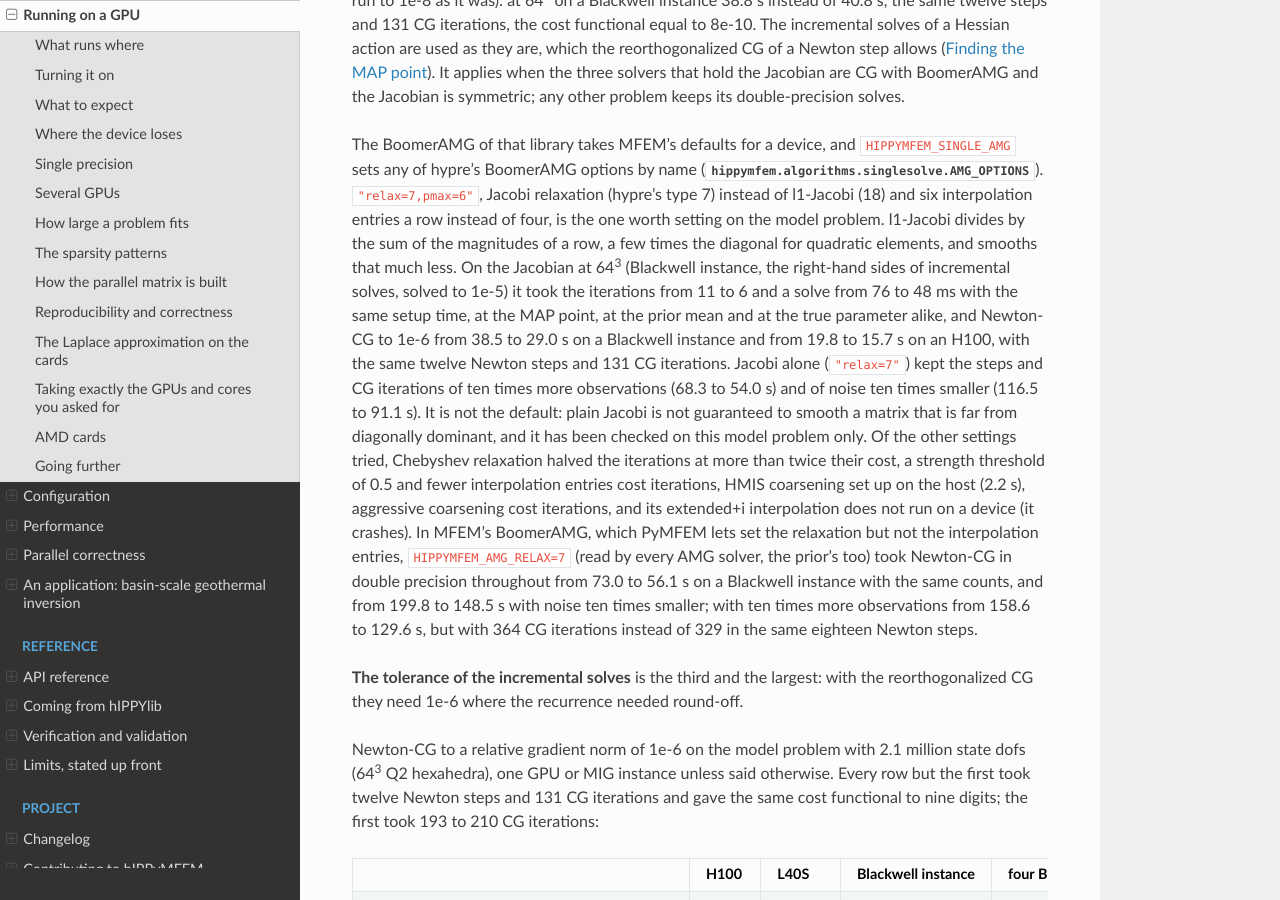
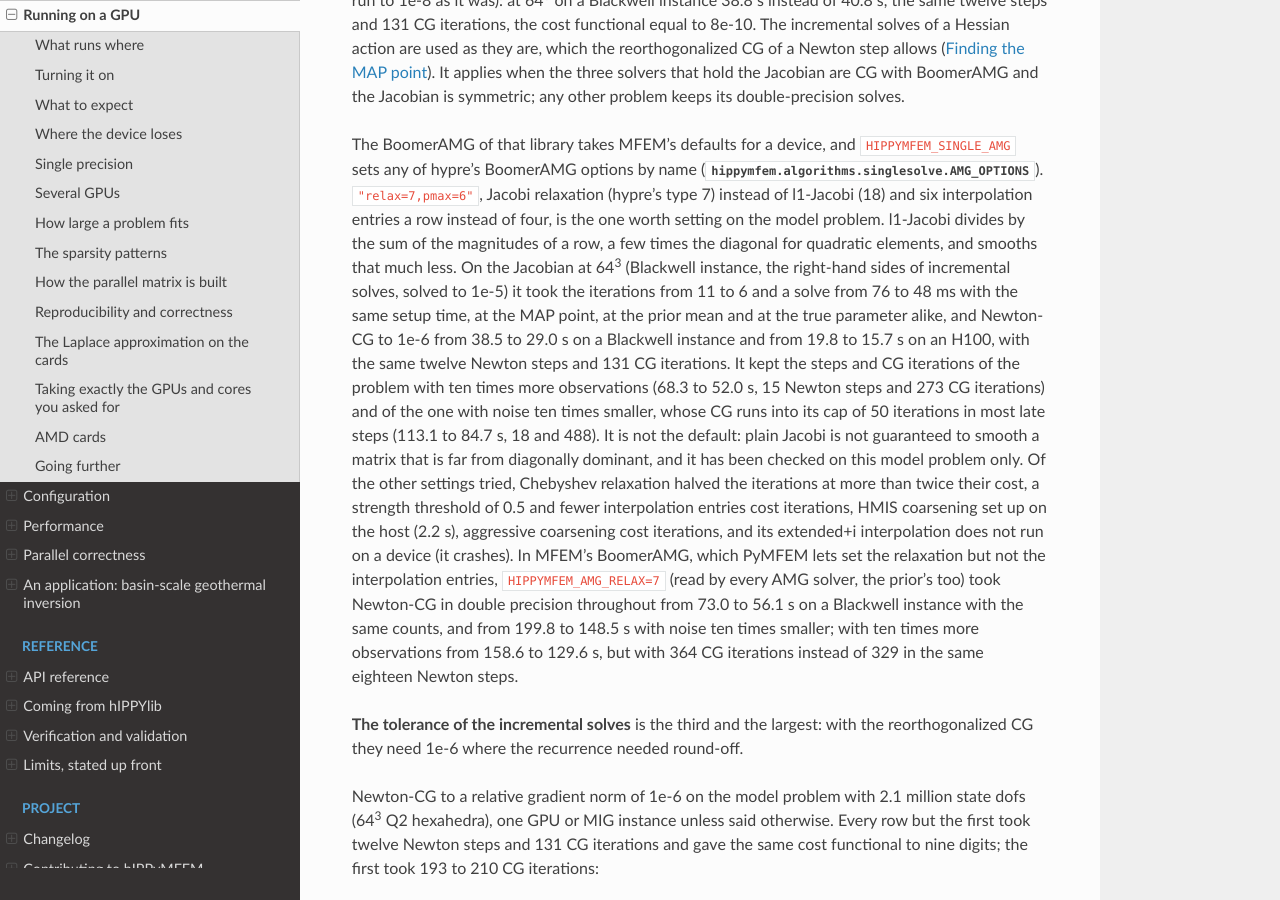
Before and after one commit to hIPPyMFEM/hippymfem, a Sphinx documentation site: the page built from docs/source/guide/gpu.rst, in a window 1280 px wide and 900 px high, scrolled down 7001 px. Built offline with Sphinx 7.4.7 and the Read the Docs theme 3.1.0, drawn with Linux system fonts in a browser that asks for light colours; pages that are not in the unit, such as notebooks, are missing from menus.

Commit message:
Guide: relax=7,pmax=6 on the two other problems
With ten times more observations 68.3 -> 52.0 s (15 Newton, 273 CG both), with
noise ten times smaller 113.1 -> 84.7 s (18 Newton, 488 CG both), one timed
Newton-CG solve after a first on a Blackwell instance.

```diff
--- a/docs/source/guide/gpu.rst
+++ b/docs/source/guide/gpu.rst
@@ -356,9 +356,10 @@ right-hand sides of incremental solves, solved to 1e-5) it took the iterations f
 to 6 and a solve from 76 to 48 ms with the same setup time, at the MAP point, at the
 prior mean and at the true parameter alike, and Newton-CG to 1e-6 from 38.5 to 29.0 s on
 a Blackwell instance and from 19.8 to 15.7 s on an H100, with the same twelve Newton steps
-and 131 CG iterations.  Jacobi alone (``"relax=7"``) kept the steps and CG iterations of
-ten times more observations (68.3 to 54.0 s) and of noise ten times smaller (116.5 to
-91.1 s).  It is not the default: plain Jacobi is not guaranteed to smooth a matrix that
+and 131 CG iterations.  It kept the steps and CG iterations of the problem with ten times
+more observations (68.3 to 52.0 s, 15 Newton steps and 273 CG iterations) and of the one
+with noise ten times smaller, whose CG runs into its cap of 50 iterations in most late
+steps (113.1 to 84.7 s, 18 and 488).  It is not the default: plain Jacobi is not guaranteed to smooth a matrix that
 is far from diagonally dominant, and it has been checked on this model problem only.
 Of the other settings tried, Chebyshev relaxation halved the iterations at more than
 twice their cost, a strength threshold of 0.5 and fewer interpolation entries cost
```
